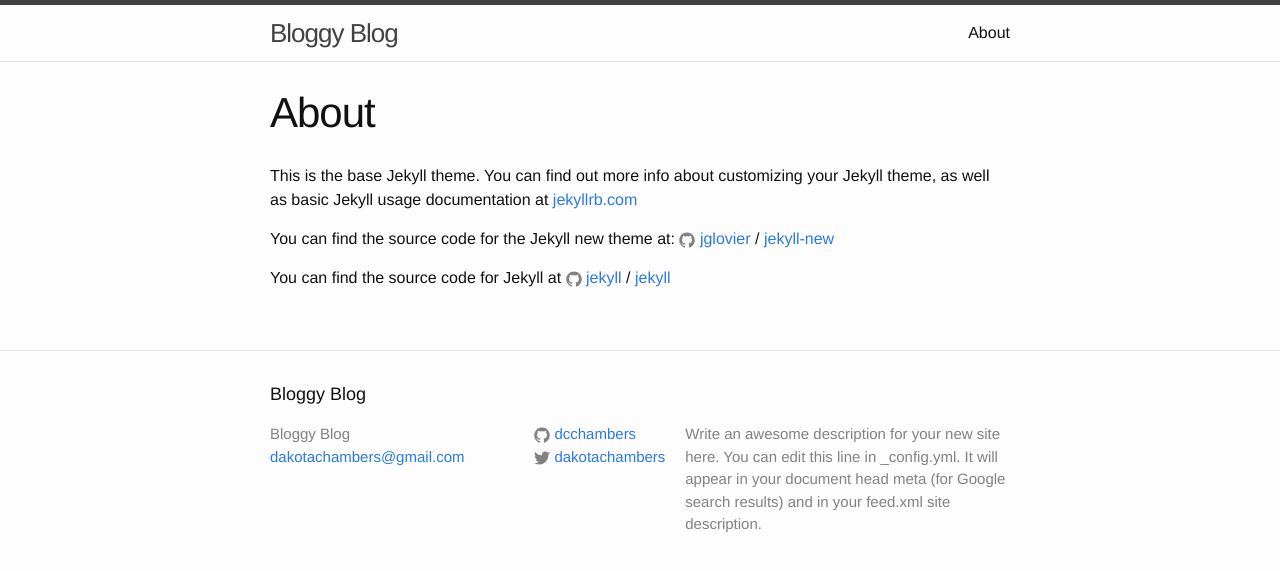
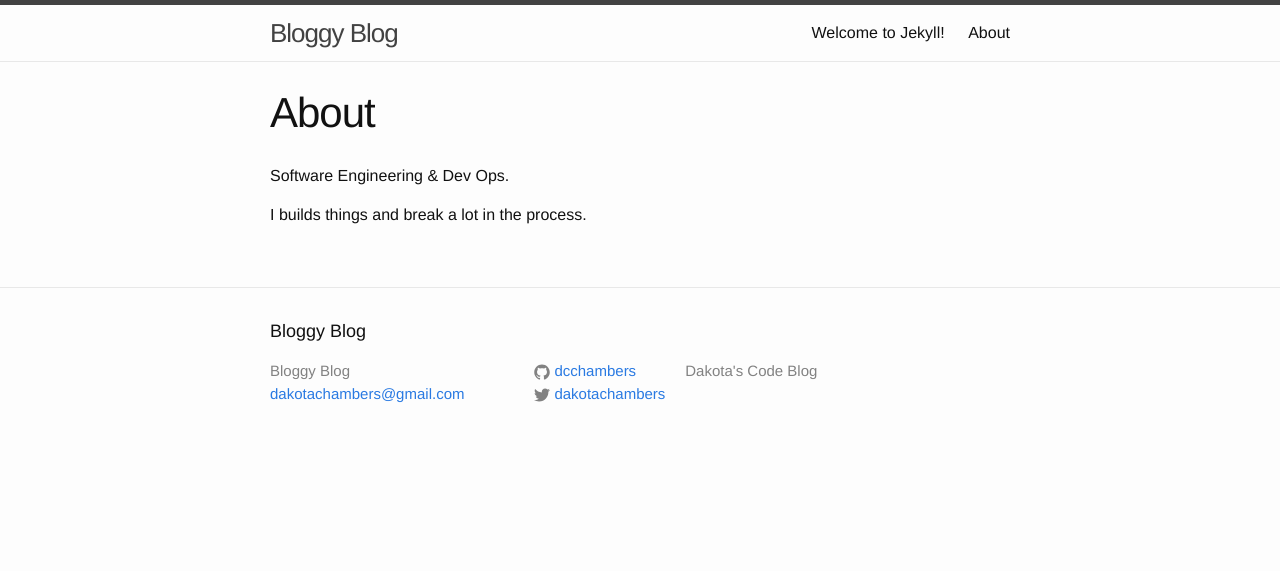
Before and after one commit to dcchambers/dcchambers.github.io, a Jekyll site: the page built from about.md, in a window 1280 px wide. Shown: the top 571 px of the page. Built offline with Jekyll 4.4.1, drawn with Linux system fonts in a browser that asks for light colours.

Commit message:
cleaning up the leftover quickstart bits.

```diff
--- a/_config.yml
+++ b/_config.yml
@@ -9,9 +9,7 @@
 title: Bloggy Blog
 email: dakotachambers@gmail.com
 description: > # this means to ignore newlines until "baseurl:"
-  Write an awesome description for your new site here. You can edit this
-  line in _config.yml. It will appear in your document head meta (for
-  Google search results) and in your feed.xml site description.
+  Dakota's Code Blog
 baseurl: "" # the subpath of your site, e.g. /blog
 url: "dcchambers.github.io" # the base hostname & protocol for your site
 twitter_username: dakotachambers
--- a/about.md
+++ b/about.md
@@ -4,12 +4,6 @@
 permalink: /about/
 ---
 
-This is the base Jekyll theme. You can find out more info about customizing your Jekyll theme, as well as basic Jekyll usage documentation at [jekyllrb.com](http://jekyllrb.com/)
+Software Engineering & Dev Ops.
 
-You can find the source code for the Jekyll new theme at:
-{% include icon-github.html username="jglovier" %} /
-[jekyll-new](https://github.com/jglovier/jekyll-new)
-
-You can find the source code for Jekyll at
-{% include icon-github.html username="jekyll" %} /
-[jekyll](https://github.com/jekyll/jekyll)
+I builds things and break a lot in the process.
```
Also changed, not shown: archived_posts/2016-04-19-welcome-to-jekyll.markdown (renamed from _posts/2016-04-19-welcome-to-jekyll.markdown), 5 other files.
